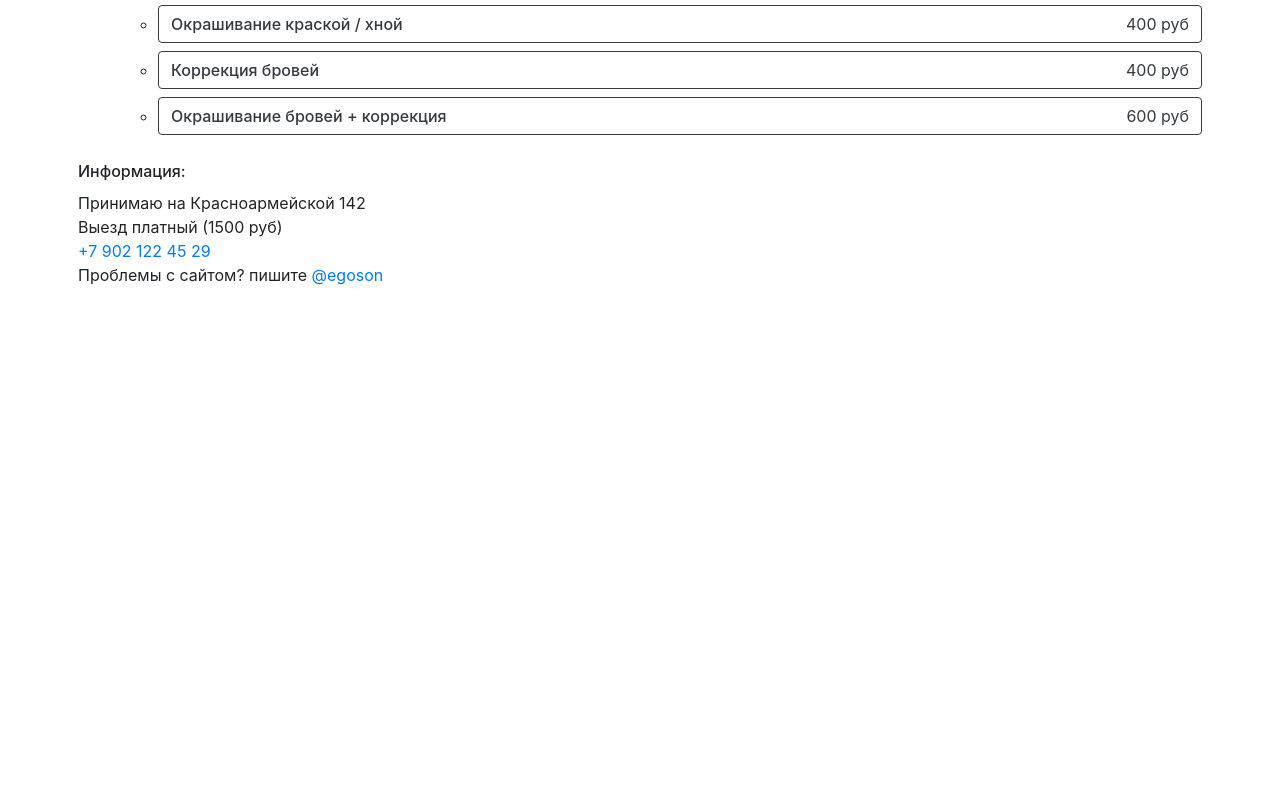
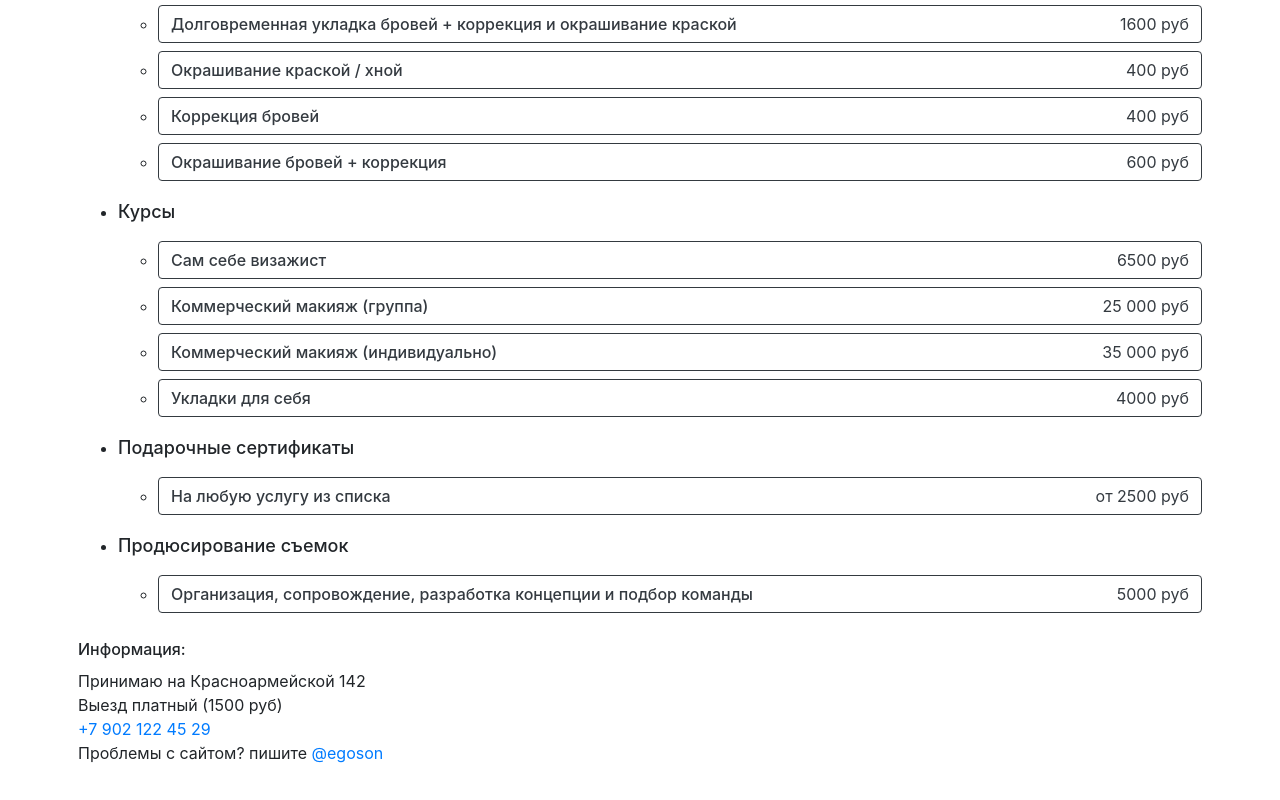
Before and after one commit to egoson/egoson.githab.io, a Nuxt app: page /form in a window 1280 px wide. Shown: the part 926-1726 px from the top of the page. Before the commit the page ends 1261 px from the top, so only its background shows below. Built offline with nearby package versions, Linux system fonts and the light colour scheme.

Commit message:
some improves

```diff
--- a/pages/form.vue
+++ b/pages/form.vue
@@ -139,12 +139,16 @@ export default {
           serviceTitle: 'Укладка',
           groupServices: [
             {
+              title: 'Укладк-прически свадебные',
+              cost: '3500'
+            },
+            {
               title: 'Укладки любые («чуть-чуть подзавить», «просто выпрямить, ну и объемчик» и тд)',
               cost: '2000'
             },
             {
               title: 'Прически любые («мне только пару прядей подколоть»....)',
-              cost: '2100'
+              cost: '2300'
             },
             {
               title: 'Косички с канеколоном',
@@ -178,6 +182,45 @@ export default {
               title: 'Окрашивание бровей + коррекция',
               cost: '600',
               brow: true
+            }
+          ]
+        },
+        {
+          serviceTitle: 'Курсы',
+          groupServices: [
+            {
+              title: 'Сам себе визажист',
+              cost: '6500'
+            },
+            {
+              title: 'Коммерческий макияж (группа)',
+              cost: '25 000',
+            },
+            {
+              title: 'Коммерческий макияж (индивидуально)',
+              cost: '35 000',
+            },
+            {
+              title: 'Укладки для себя',
+              cost: '4000',
+            }
+          ]
+        },
+        {
+          serviceTitle: 'Подарочные сертификаты',
+          groupServices: [
+            {
+              title: 'На любую услугу из списка',
+              cost: 'от 2500'
+            }
+          ]
+        },
+        {
+          serviceTitle: 'Продюсирование съемок',
+          groupServices: [
+            {
+              title: 'Организация, сопровождение, разработка концепции и подбор команды',
+              cost: '5000'
             }
           ]
         }
```
